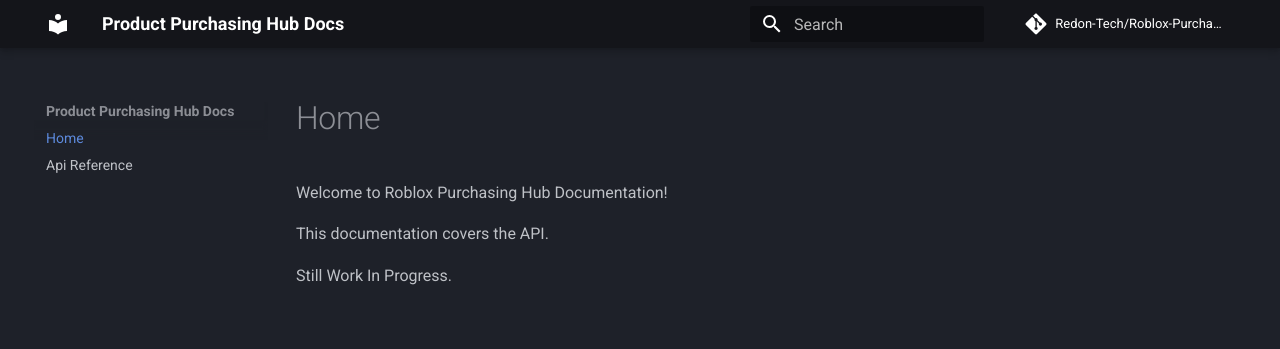
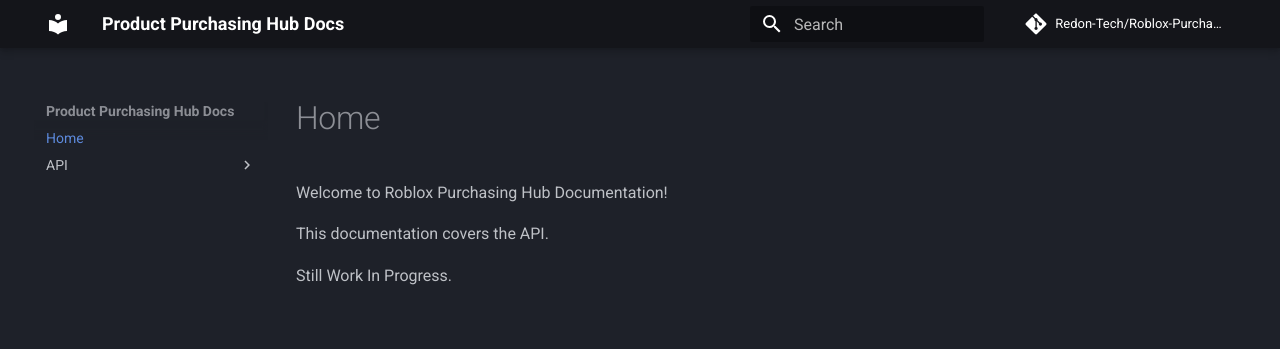
Before and after one commit to Redon-Tech/RPH-Docs, an MkDocs documentation site: the page built from docs/index.md, in a window 1280 px wide. Shown: the top 349 px of the page. Built offline with MkDocs 1.6.1 and Material for MkDocs 9.7.7, drawn with Linux system fonts in a browser that asks for light colours; comment, search, counter and statistics services are not loaded.

Commit message:
Update site nav

```diff
--- a/mkdocs.yml
+++ b/mkdocs.yml
@@ -6,7 +6,8 @@
 repo_url: 'https://github.com/Redon-Tech/Roblox-Purchasing-Hub/'
 nav:
     - Home: index.md
-    - Api Reference: api-reference.md
+    - API:
+      - Reference: api-reference.md
 theme:
   features:
     - navigation.instant
```
